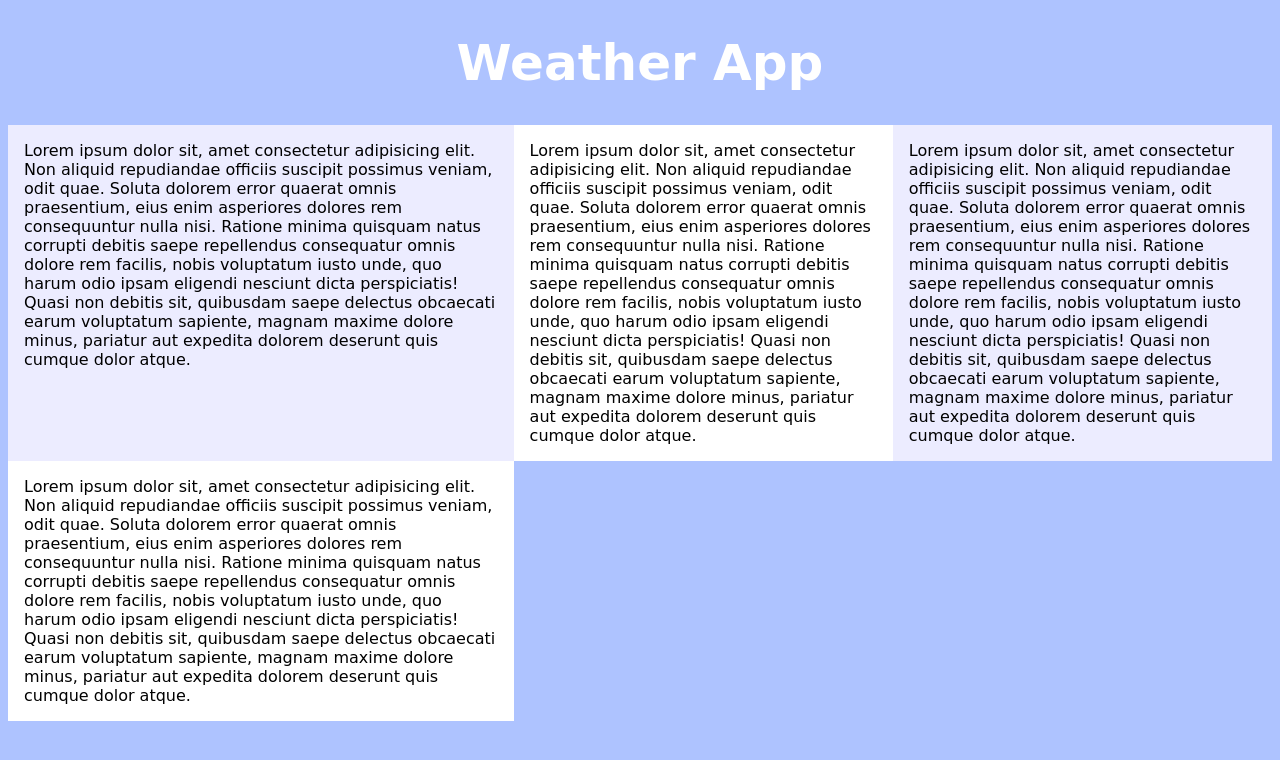
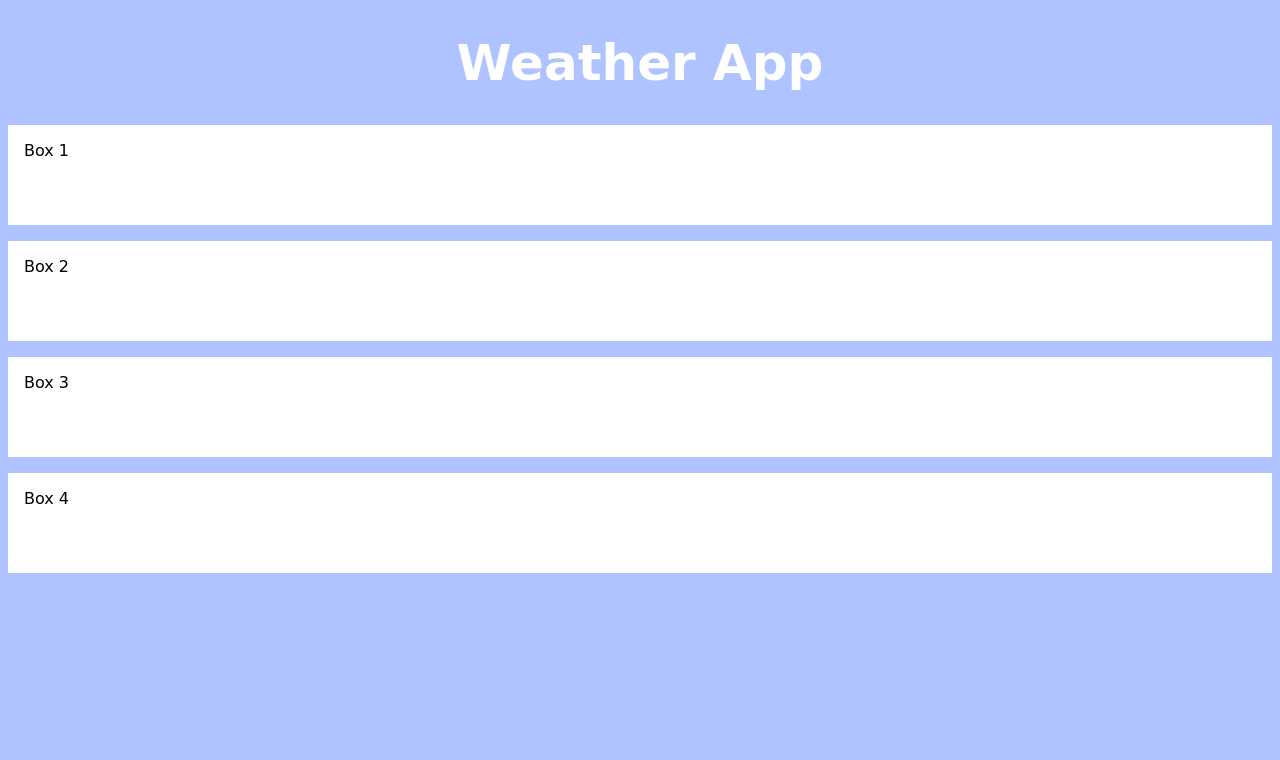
Before and after one commit to markantao/Guass-Summation, a Flask app: page / in a window 1280 px wide. Shown: the top 760 px of the page. Run offline with Flask 2, Linux system fonts and the light colour scheme; some web fonts are replaced.

Commit message:
working on grid layout

```diff
--- a/templates/index.html
+++ b/templates/index.html
@@ -8,33 +8,13 @@
 <h1 class="title">Weather App</h1>
 
 <div class="wrapper">
-    <div>Lorem ipsum dolor sit, amet consectetur adipisicing elit. Non aliquid repudiandae officiis suscipit possimus
-        veniam, odit quae. Soluta dolorem error quaerat omnis praesentium, eius enim asperiores dolores rem consequuntur
-        nulla nisi. Ratione minima quisquam natus corrupti debitis saepe repellendus consequatur omnis dolore rem
-        facilis, nobis voluptatum iusto unde, quo harum odio ipsam eligendi nesciunt dicta perspiciatis! Quasi non
-        debitis sit, quibusdam saepe delectus obcaecati earum voluptatum sapiente, magnam maxime dolore minus, pariatur
-        aut expedita dolorem deserunt quis cumque dolor atque.</div>
+    <div class="box-1">Box 1</div>
 
-    <div>Lorem ipsum dolor sit, amet consectetur adipisicing elit. Non aliquid repudiandae officiis suscipit possimus
-        veniam, odit quae. Soluta dolorem error quaerat omnis praesentium, eius enim asperiores dolores rem consequuntur
-        nulla nisi. Ratione minima quisquam natus corrupti debitis saepe repellendus consequatur omnis dolore rem
-        facilis, nobis voluptatum iusto unde, quo harum odio ipsam eligendi nesciunt dicta perspiciatis! Quasi non
-        debitis sit, quibusdam saepe delectus obcaecati earum voluptatum sapiente, magnam maxime dolore minus, pariatur
-        aut expedita dolorem deserunt quis cumque dolor atque.</div>
+    <div class="box-2">Box 2</div>
 
-    <div>Lorem ipsum dolor sit, amet consectetur adipisicing elit. Non aliquid repudiandae officiis suscipit possimus
-        veniam, odit quae. Soluta dolorem error quaerat omnis praesentium, eius enim asperiores dolores rem consequuntur
-        nulla nisi. Ratione minima quisquam natus corrupti debitis saepe repellendus consequatur omnis dolore rem
-        facilis, nobis voluptatum iusto unde, quo harum odio ipsam eligendi nesciunt dicta perspiciatis! Quasi non
-        debitis sit, quibusdam saepe delectus obcaecati earum voluptatum sapiente, magnam maxime dolore minus, pariatur
-        aut expedita dolorem deserunt quis cumque dolor atque.</div>
+    <div class="box-3">Box 3</div>
 
-    <div>Lorem ipsum dolor sit, amet consectetur adipisicing elit. Non aliquid repudiandae officiis suscipit possimus
-        veniam, odit quae. Soluta dolorem error quaerat omnis praesentium, eius enim asperiores dolores rem consequuntur
-        nulla nisi. Ratione minima quisquam natus corrupti debitis saepe repellendus consequatur omnis dolore rem
-        facilis, nobis voluptatum iusto unde, quo harum odio ipsam eligendi nesciunt dicta perspiciatis! Quasi non
-        debitis sit, quibusdam saepe delectus obcaecati earum voluptatum sapiente, magnam maxime dolore minus, pariatur
-        aut expedita dolorem deserunt quis cumque dolor atque.</div>
+    <div class="box-4">Box 4</div>
 
 </div>
 
@@ -57,13 +37,29 @@
         padding: 1em;
     }
 
-    .wrapper>div:nth-child(odd) {
+    /* .wrapper>div:nth-child(odd) {
         background: rgb(236, 236, 255);
+    } */
+
+    .wrapper {
+        /* display: grid;
+        grid-template-columns: 70% 30%;
+        /* grid-column-gap: 1em;
+        grid-row-gap: 1em; */
+        /* grid-gap: 1em; */
+        display: grid;
+        grid-template-columns: 4fr;
+        grid-gap: 1em;
+        grid-auto-rows: minmax(100px, auto);
+
     }
 
-    .wrapper {
-        display: grid;
-        grid-template-columns: 40% 30% 30%;
-    }
+    .box-1 {}
+
+    .box-2 {}
+
+    .box-3 {}
+
+    .box-4 {}
 </style>
 {% endblock %}
```
